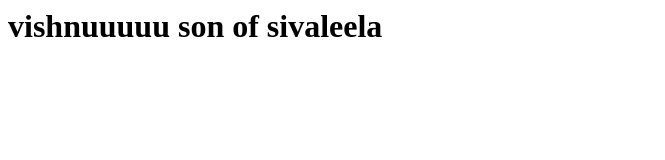
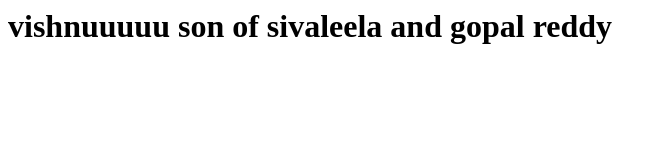
Before and after one commit to Vishnuvardhan1833/RandomFandom, a plain HTML site: page head.html in a window 1280 px wide. Shown: the whole page, without its empty margins (0-665 px from the left). Drawn offline with Linux system fonts and the light colour scheme.

Commit message:
Update head.html

```diff
--- a/head.html
+++ b/head.html
@@ -4,6 +4,6 @@
 
 </head>
 <body>
-<h1> vishnuuuuu son of sivaleela  </h1>
+<h1> vishnuuuuu son of sivaleela and gopal reddy  </h1>
 </body>
 </html>
```
